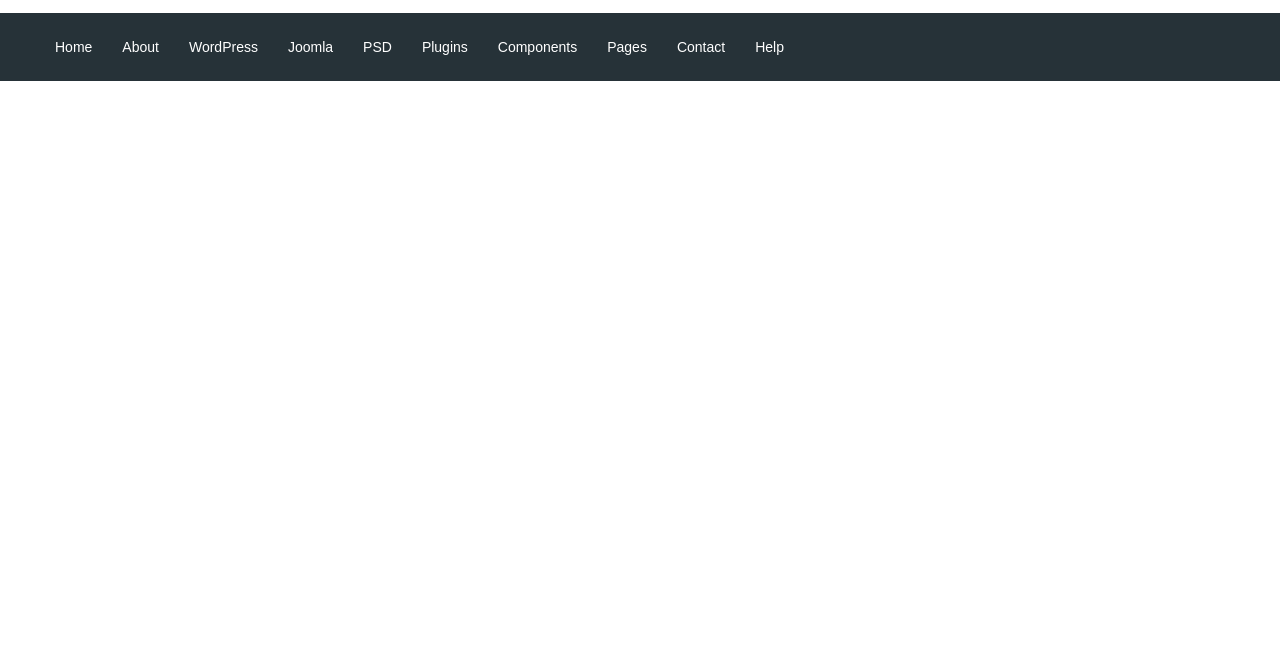
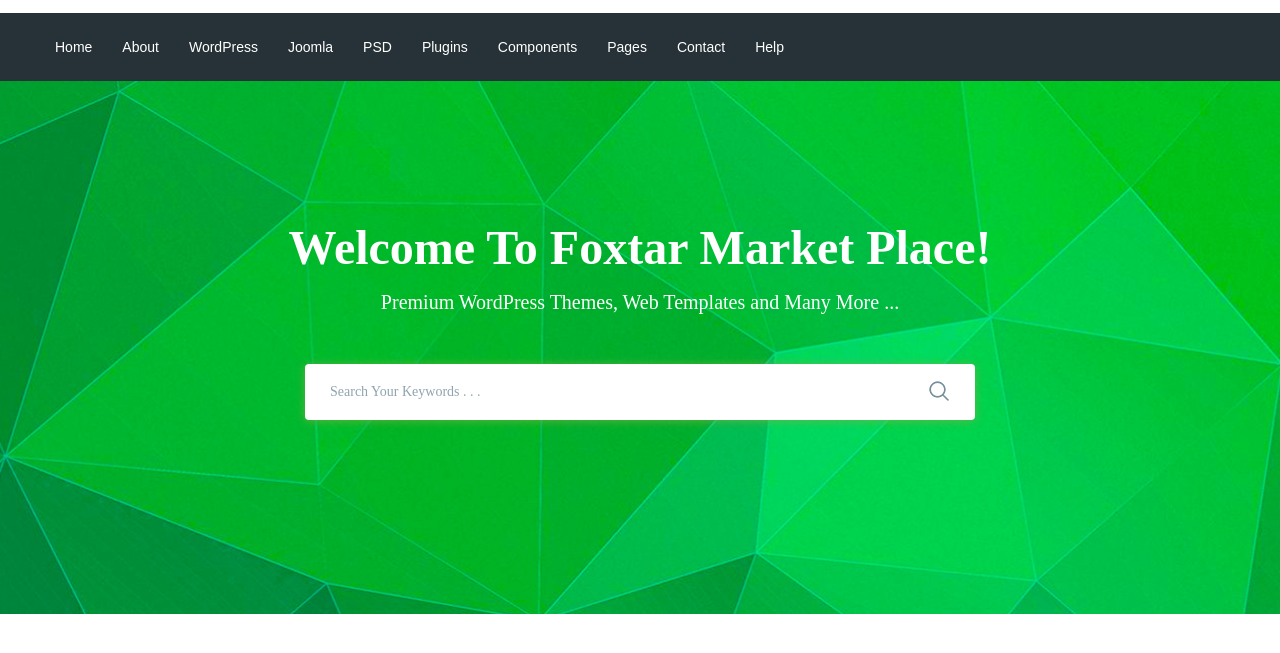
Before and after one commit to triplemonster221/moderno, a website: page app/index.html in a window 1280 px wide. Shown: the part 77-730 px from the top of the page. Drawn offline with nearby package versions, Linux system fonts and the light colour scheme; files that its build step writes are made by us from their sources.

Commit message:
added search section

```diff
--- a/app/index.html
+++ b/app/index.html
@@ -50,8 +50,27 @@
                 </nav>
             </div>
         </div>
-
     </header>
+    <section class="search" style="background-image: url(images/search-bg.jpg);">
+        <div class="container">
+            <div class="search-inner">
+                <div class="search-inner-title">
+                    Welcome To Foxtar Market Place!
+                </div>
+                <div class="search-inner-text">
+                    Premium WordPress Themes, Web Templates and Many More ...
+                </div>
+                <div class="search-inner-form">
+                    <form action="">
+                        <input type="text" placeholder="Search Your Keywords . . ." required>
+                        <button type="submit">
+                            <img src="images/icons/search.png" alt="">
+                        </button>
+                    </form>
+                </div>
+            </div>
+        </div>
+    </section>
 
     <script src="https://ajax.googleapis.com/ajax/libs/jquery/3.5.1/jquery.min.js"></script>
     <script src="js/libs.min.js"></script>
--- a/app/scss/style.scss
+++ b/app/scss/style.scss
@@ -59,3 +59,52 @@
     font-size: 14px;
     font-weight: 500;
 }
+.search{
+    background-repeat: no-repeat;
+    background-position: center;
+    background-size: cover;
+    min-height: 533px;
+}
+.search-inner{
+    text-align: center;
+    padding: 155px 0 100px;
+    color:#fff;
+    &-title{
+        font-size: 48px;
+        font-weight: 700;
+        margin-bottom: 30px;
+    }
+    &-text{
+        font-size: 20px;
+        font-weight: 500;
+        margin-bottom: 50px;
+    }
+    &-form{
+        max-width: 670px;
+        margin: 0 auto;
+        position: relative;
+        input{
+            width: 100%;
+            display: block;
+            box-shadow: 0px 1px 10px 0px rgba(124, 178, 64, 0.75);
+            border-radius: 4px;
+            height: 56px;
+            border:none;
+            font-size: 14px;
+            font-weight: 500;
+            outline: none;
+            padding-left: 25px;
+            padding-right: 60px;
+            &::placeholder{
+                color:#90a4ae;
+            }
+        }
+        button{
+            position: absolute;
+            border:none;
+            background-color: transparent;
+            right: 20px;
+            top: 16px;
+        }
+    }
+}
```
Also changed, not shown: app/images/icons/search.png (added), app/images/icons/search.svg (added), app/images/search-bg.jpg (added), app/images/search-bg.jpg.png (added), 1 other file.
